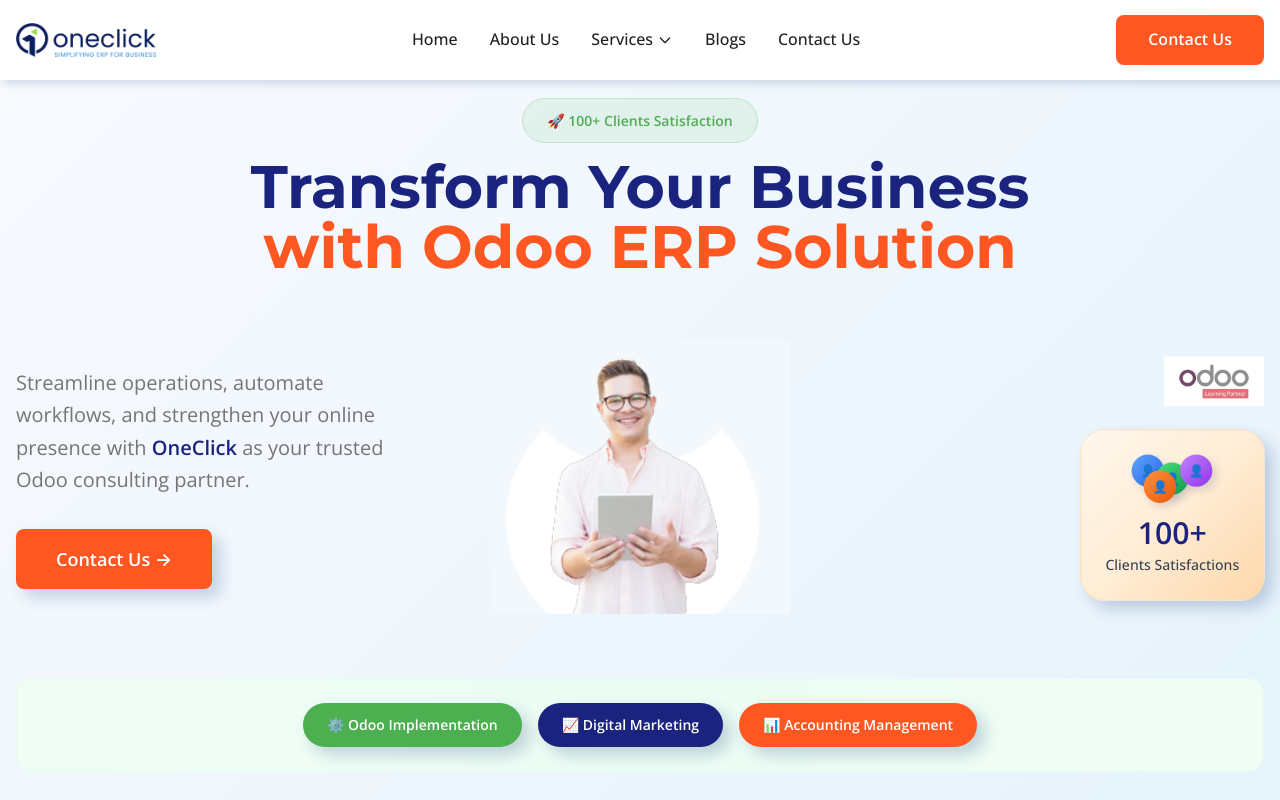
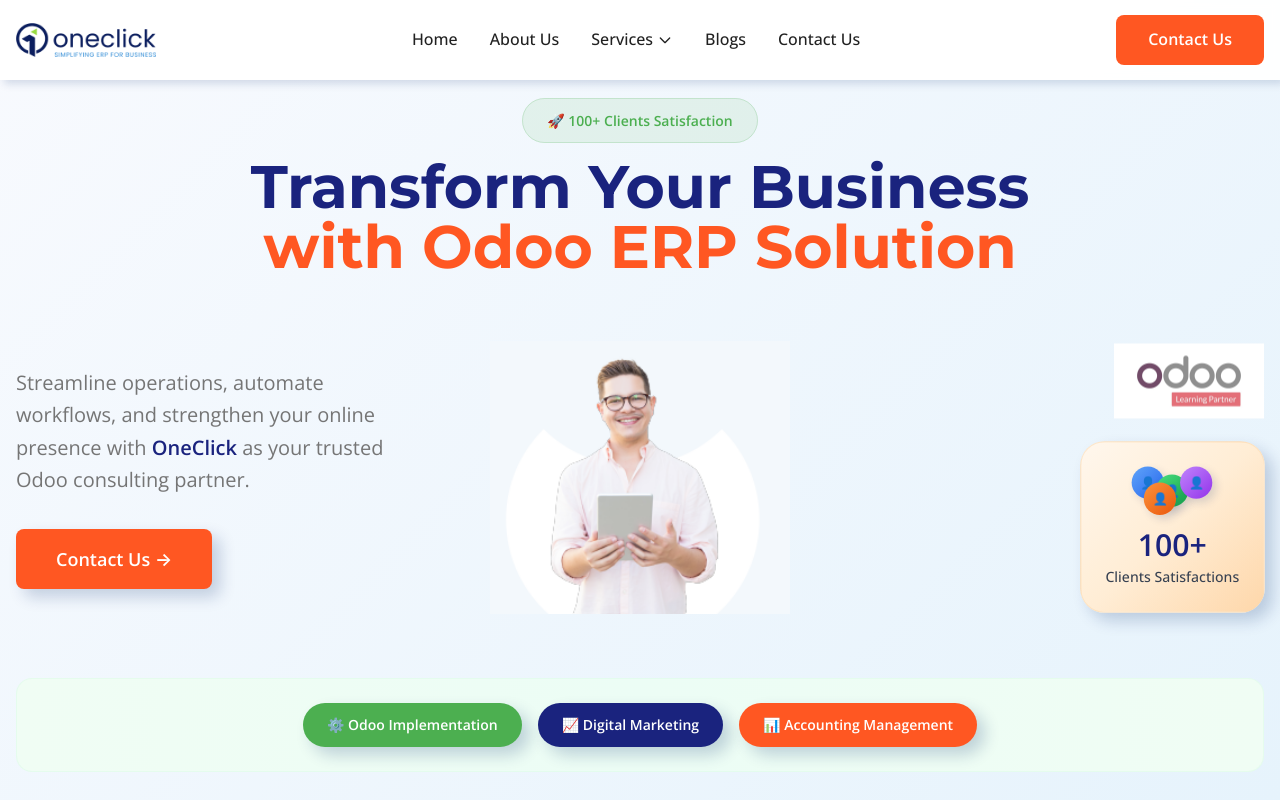
Before and after one commit to hamipirzada/OneClick-ERP, a Next.js app: page / in a window 1280 px wide. Shown: the top 800 px of the page. Built offline with nearby package versions, Linux system fonts and the light colour scheme.

Commit message:
Update page.tsx

```diff
--- a/src/app/page.tsx
+++ b/src/app/page.tsx
@@ -95,7 +95,7 @@
                 <Image
                   src="/odooimage.jpg"
                   alt="Odoo Logo"
-                  width={100}
+                  width={150}
                   height={40}
                   className="object-contain bg-transparent"
                   style={{ backgroundColor: 'transparent' }}
```
